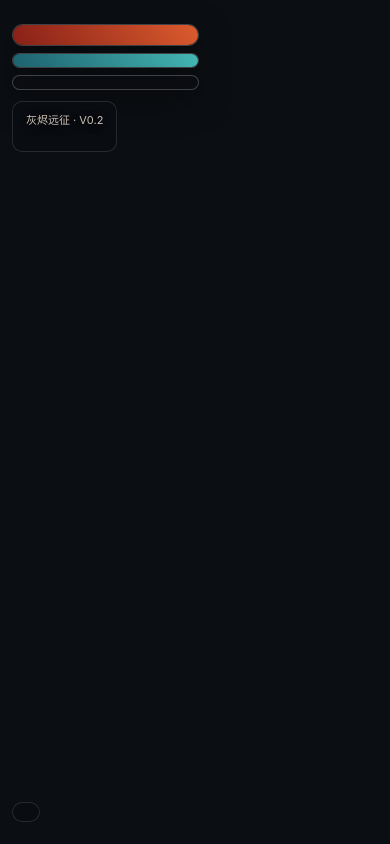
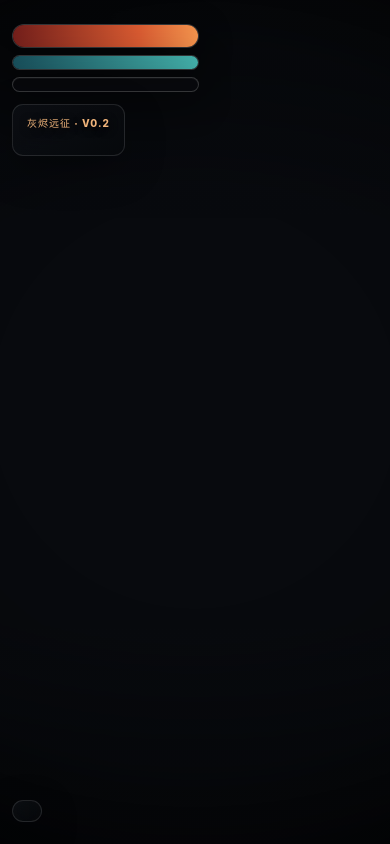
Before and after one commit to jkszz231210-ops/rougelike, a website built with Vite: page index.html in a window 390 px wide. Built offline with nearby package versions, Linux system fonts and the light colour scheme; what playcanvas would draw is missing.

Commit message:
polish v0.2 HUD presentation

```diff
--- a/src/style.css
+++ b/src/style.css
@@ -1,15 +1,24 @@
 :root {
   font-family: Inter, "Noto Sans SC", system-ui, sans-serif;
   color: #f5eee5;
-  background: #0b0e12;
+  background: #080a0e;
   font-synthesis: none;
 }
 
 * { box-sizing: border-box; }
 html, body, #game-canvas, #hud-root { width: 100%; height: 100%; }
-body { margin: 0; overflow: hidden; background: #0b0e12; }
-#game-canvas { display: block; }
+body { margin: 0; overflow: hidden; background: #080a0e; }
+#game-canvas { display: block; cursor: crosshair; }
 #hud-root { position: fixed; inset: 0; pointer-events: none; }
+#hud-root::before {
+  content: "";
+  position: absolute;
+  inset: 0;
+  background:
+    radial-gradient(circle at 50% 48%, transparent 42%, rgba(0,0,0,.18) 76%, rgba(0,0,0,.58) 100%),
+    linear-gradient(180deg, rgba(4,6,9,.28), transparent 26%, transparent 74%, rgba(4,6,9,.34));
+  pointer-events: none;
+}
 
 .hud-top, .hud-bottom {
   position: absolute;
@@ -27,43 +36,47 @@
 
 .health-shell, .experience-shell, .synergy-shell {
   position: relative;
-  width: min(360px, 48vw);
+  width: min(380px, 48vw);
   overflow: hidden;
-  border: 1px solid rgba(255,255,255,.22);
+  border: 1px solid rgba(255,255,255,.18);
   border-radius: 999px;
-  background: rgba(12,14,18,.78);
-  box-shadow: 0 10px 35px rgba(0,0,0,.35);
+  background: rgba(8,10,14,.78);
+  box-shadow: 0 10px 35px rgba(0,0,0,.4), inset 0 1px rgba(255,255,255,.04);
 }
-.health-shell { height: 22px; }
+.health-shell { height: 24px; }
 .experience-shell, .synergy-shell { height: 15px; }
 .health-fill, .experience-fill, .synergy-fill { height: 100%; width: 100%; transition: width .15s ease-out; }
-.health-fill { background: linear-gradient(90deg, #8d2319, #dc5b2e); }
-.experience-fill { background: linear-gradient(90deg, #1f6572, #44b8b5); }
-.synergy-fill { width: 0; background: linear-gradient(90deg, #5f3a8f, #b880ef); }
-.health-text, .experience-text, .synergy-text { position: absolute; inset: 0; display: grid; place-items: center; font-weight: 700; }
+.health-fill { background: linear-gradient(90deg, #731f1b, #d75a31 68%, #f2934d); }
+.experience-fill { background: linear-gradient(90deg, #184e5a, #43afa9); }
+.synergy-fill { width: 0; background: linear-gradient(90deg, #4a2c75, #a86ae5); }
+.health-text, .experience-text, .synergy-text { position: absolute; inset: 0; display: grid; place-items: center; font-weight: 750; }
 .health-text { font-size: 12px; }
 .experience-text, .synergy-text { font-size: 9px; letter-spacing: .04em; }
 
 .room-text, .cooldown-text, .controls, .run-panel {
-  padding: 9px 13px;
-  border: 1px solid rgba(255,255,255,.12);
-  border-radius: 10px;
-  background: rgba(10,13,17,.66);
-  backdrop-filter: blur(8px);
+  padding: 10px 14px;
+  border: 1px solid rgba(255,255,255,.11);
+  border-radius: 11px;
+  background: linear-gradient(145deg, rgba(13,16,21,.76), rgba(7,9,12,.68));
+  box-shadow: 0 12px 40px rgba(0,0,0,.3);
+  backdrop-filter: blur(10px);
 }
+.room-text { color: #f2ddc8; letter-spacing: .025em; }
 .run-panel {
   position: absolute;
-  top: 104px;
+  top: 109px;
   left: 28px;
   display: grid;
   gap: 5px;
-  max-width: min(560px, 72vw);
+  max-width: min(580px, 72vw);
   color: #cfc3b8;
   font-size: 11px;
   text-shadow: 0 2px 8px #000;
 }
+.run-title { color: #f0b47b; font-weight: 800; letter-spacing: .1em; font-size: 10px; text-transform: uppercase; }
 .companion-text { color: #a8eee1; }
 .relic-text { color: #ffd1a3; }
+.controls { color: #d9cbbd; }
 
 .message {
   position: absolute;
@@ -71,10 +84,11 @@
   top: 82px;
   transform: translateX(-50%);
   padding: 8px 14px;
-  color: #ffd5b1;
+  color: #ffd7b6;
   font-size: 14px;
+  font-weight: 650;
   letter-spacing: .08em;
-  text-shadow: 0 2px 10px #000;
+  text-shadow: 0 2px 12px #000;
 }
 
 .modal {
@@ -84,17 +98,17 @@
   place-items: center;
   padding: 24px;
   pointer-events: auto;
-  background: radial-gradient(circle at center, rgba(42,24,17,.55), rgba(5,7,10,.86));
-  backdrop-filter: blur(5px);
+  background: radial-gradient(circle at center, rgba(55,30,19,.58), rgba(4,6,9,.9));
+  backdrop-filter: blur(7px);
 }
 .hidden { display: none; }
 .panel {
   width: min(880px, 94vw);
   padding: 34px;
-  border: 1px solid rgba(255,181,120,.22);
+  border: 1px solid rgba(255,181,120,.2);
   border-radius: 20px;
-  background: linear-gradient(145deg, rgba(33,27,24,.96), rgba(12,15,19,.97));
-  box-shadow: 0 30px 100px rgba(0,0,0,.58);
+  background: linear-gradient(145deg, rgba(31,25,22,.97), rgba(10,13,17,.98));
+  box-shadow: 0 32px 110px rgba(0,0,0,.62), inset 0 1px rgba(255,255,255,.04);
 }
 .panel h1 { margin: 4px 0 26px; font-size: clamp(28px, 4vw, 48px); font-weight: 650; }
 .panel p { color: #c9b9aa; line-height: 1.7; }
@@ -106,16 +120,21 @@
   border-radius: 14px;
   background: rgba(255,255,255,.045);
   cursor: pointer;
-  transition: transform .16s ease, border-color .16s ease, background .16s ease;
+  transition: transform .16s ease, border-color .16s ease, background .16s ease, box-shadow .16s ease;
 }
 .upgrade-card { min-height: 180px; padding: 22px; text-align: left; }
 .upgrade-card small { display: block; margin-bottom: 8px; color: #d48352; letter-spacing: .08em; }
 .upgrade-card strong { display: block; margin-bottom: 12px; color: #ffd1a3; font-size: 21px; }
 .upgrade-card span { color: #cfc3b8; line-height: 1.6; }
 .relic-card strong { color: #d6c2ff; }
-.upgrade-card:hover, .primary-button:hover, .secondary-button:hover { transform: translateY(-3px); border-color: rgba(255,143,74,.72); background: rgba(255,111,46,.1); }
+.upgrade-card:hover, .primary-button:hover, .secondary-button:hover {
+  transform: translateY(-3px);
+  border-color: rgba(255,143,74,.72);
+  background: rgba(255,111,46,.1);
+  box-shadow: 0 14px 35px rgba(0,0,0,.3);
+}
 .primary-button, .secondary-button { padding: 13px 24px; font-weight: 700; }
-.primary-button { background: #9c3f22; }
+.primary-button { background: #91391f; }
 .secondary-button { background: rgba(255,255,255,.05); }
 .result-panel { max-width: 680px; text-align: center; }
 .compact-panel { max-width: 560px; }
@@ -125,8 +144,8 @@
 @media (max-width: 720px) {
   .hud-top, .hud-bottom { left: 12px; right: 12px; }
   .room-text, .controls { display: none; }
-  .run-panel { left: 12px; top: 101px; max-width: 84vw; }
-  .message { top: 154px; width: 90%; text-align: center; }
+  .run-panel { left: 12px; top: 104px; max-width: 84vw; }
+  .message { top: 158px; width: 90%; text-align: center; }
   .upgrade-grid { grid-template-columns: 1fr; }
   .upgrade-card { min-height: auto; }
   .panel { padding: 24px; }
```
